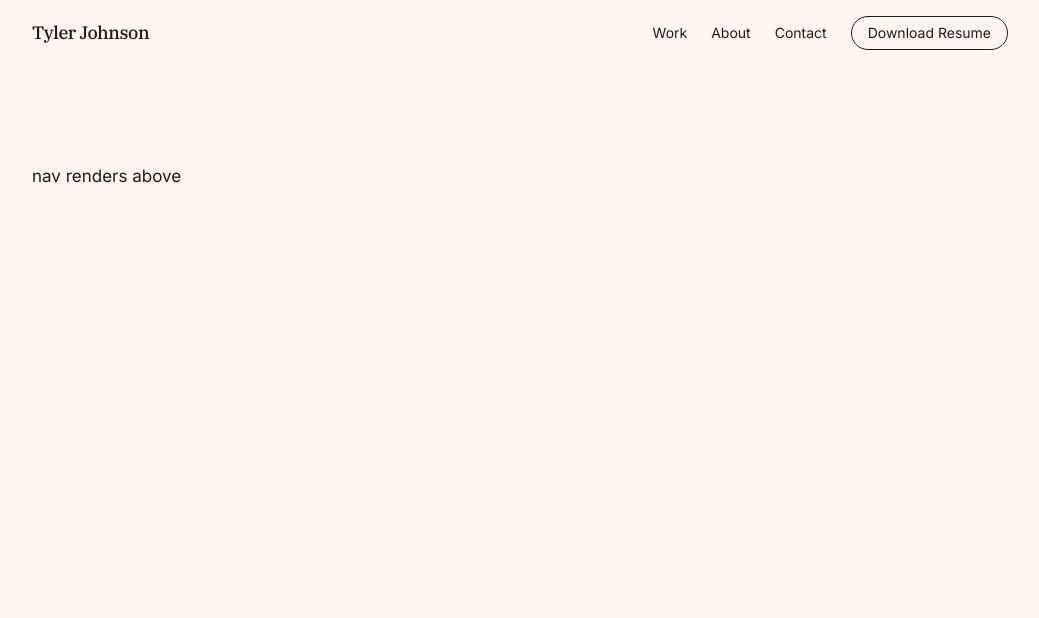
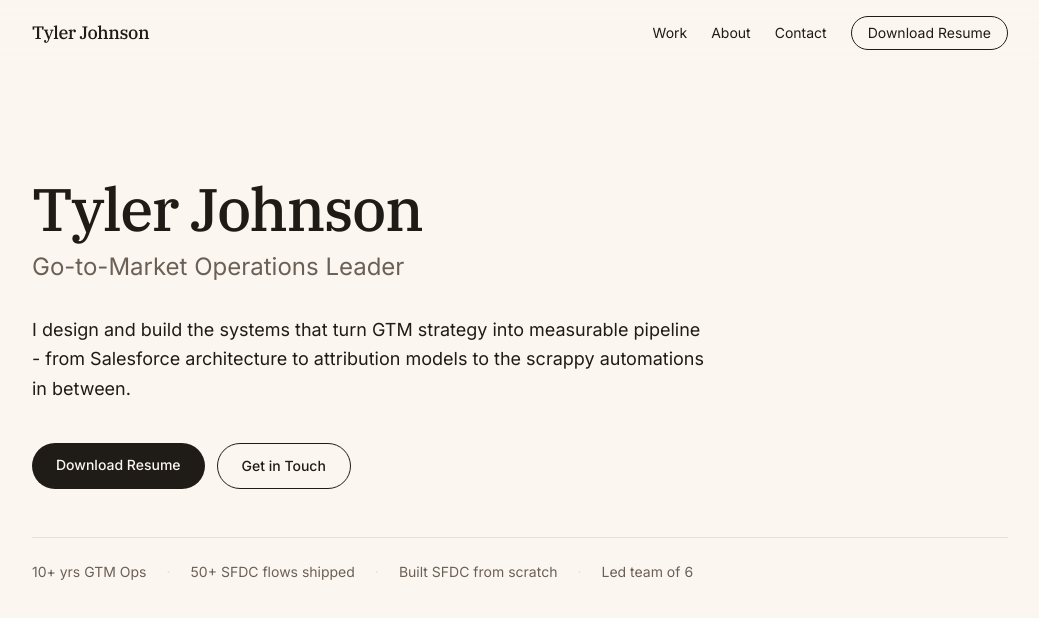
Before and after one commit to BurqueBone/tylerjohnson-site, a Next.js app: page / in a window 1280 px wide. Shown: the top 618 px of the page, without its empty margins (120-1159 px from the left). Built offline with nearby package versions, Linux system fonts and the light colour scheme.

Commit message:
feat: hero section with metrics badge row

```diff
--- /dev/null
+++ b/app/components/Hero.tsx
@@ -0,0 +1,50 @@
+const BADGES = [
+  "10+ yrs GTM Ops",
+  "50+ SFDC flows shipped",
+  "Built SFDC from scratch",
+  "Led team of 6",
+];
+
+export function Hero() {
+  return (
+    <section className="mx-auto max-w-5xl px-6 pb-16 pt-20 sm:pt-28">
+      <h1 className="font-serif text-5xl font-medium tracking-tight text-ink sm:text-6xl">
+        Tyler Johnson
+      </h1>
+      <p className="mt-3 text-xl text-ink-muted sm:text-2xl">
+        Go-to-Market Operations Leader
+      </p>
+      <p className="mt-8 max-w-2xl text-lg leading-relaxed text-ink">
+        I design and build the systems that turn GTM strategy into measurable
+        pipeline - from Salesforce architecture to attribution models to the
+        scrappy automations in between.
+      </p>
+      <div className="mt-10 flex flex-wrap gap-3">
+        <a
+          href="/resume.pdf"
+          className="rounded-full bg-ink px-6 py-3 text-sm font-medium text-shell hover:bg-accent"
+        >
+          Download Resume
+        </a>
+        <a
+          href="#contact"
+          className="rounded-full border border-ink px-6 py-3 text-sm font-medium text-ink hover:border-accent hover:text-accent"
+        >
+          Get in Touch
+        </a>
+      </div>
+      <ul className="mt-12 flex flex-wrap items-center gap-x-5 gap-y-2 border-t border-hairline pt-6 text-sm text-ink-muted">
+        {BADGES.map((badge, i) => (
+          <li key={badge} className="flex items-center gap-5">
+            <span>{badge}</span>
+            {i < BADGES.length - 1 ? (
+              <span aria-hidden className="text-hairline">
+                ·
+              </span>
+            ) : null}
+          </li>
+        ))}
+      </ul>
+    </section>
+  );
+}
--- a/app/page.tsx
+++ b/app/page.tsx
@@ -1,11 +1,12 @@
 import { Nav } from "./components/Nav";
+import { Hero } from "./components/Hero";
 
 export default function Home() {
   return (
     <>
       <Nav />
-      <main id="top" className="mx-auto max-w-5xl px-6 py-24">
-        <p>nav renders above</p>
+      <main id="top">
+        <Hero />
       </main>
     </>
   );
```
